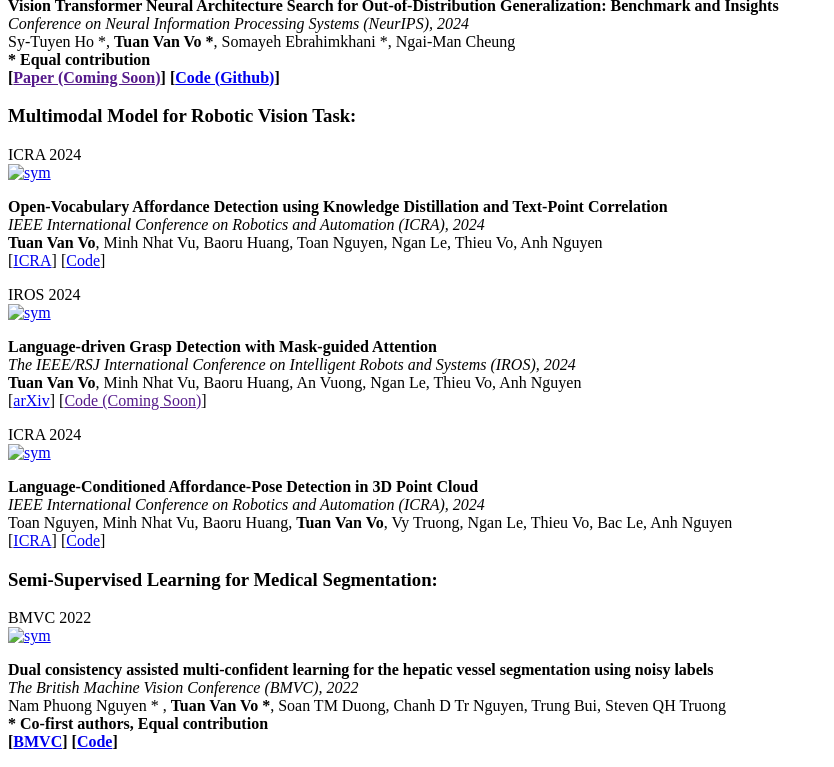
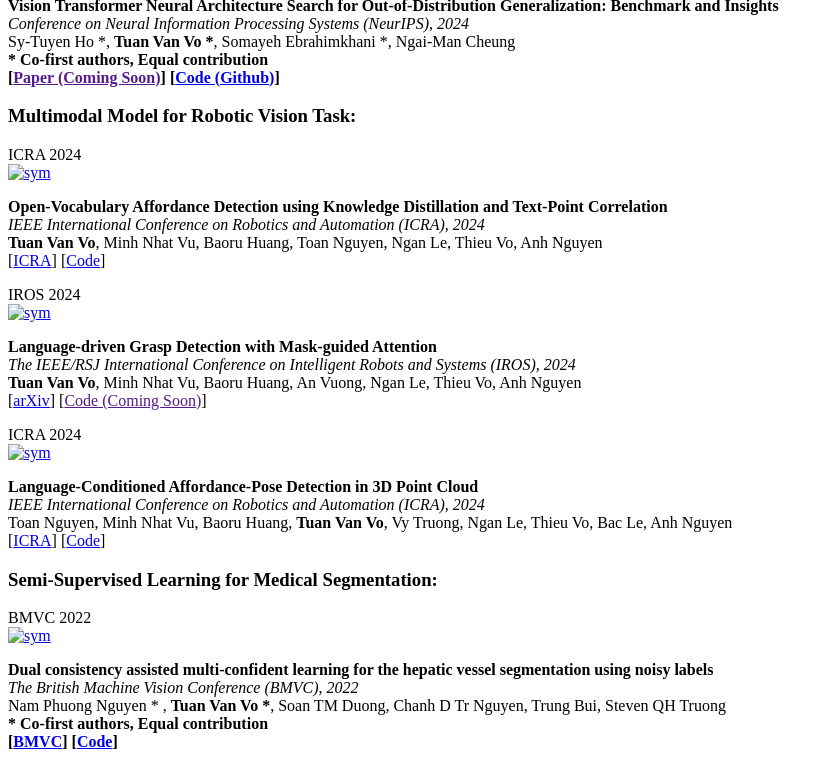
Before and after one commit to vovantuan1999a/tuanvovan, a Jekyll site: the page built from _pages/includes/pub.md, in a window 1280 px wide. Shown: the part 1493-2260 px from the top of the page, without its empty margins (0-834 px from the left). Built offline with Jekyll 4.4.1, drawn with Linux system fonts in a browser that asks for light colours; nearby versions of some CDN libraries; some web fonts are replaced; our own code applies the rules of GitHub Pages for plain Markdown files; a style sheet for code colours, icons or effects is not loaded.

Commit message:
update paper 11

```diff
--- a/_pages/includes/pub.md
+++ b/_pages/includes/pub.md
@@ -20,7 +20,7 @@
 <b>Vision Transformer Neural Architecture Search for Out-of-Distribution Generalization: Benchmark and Insights</b><br>
 <i>Conference on Neural Information Processing Systems (NeurIPS), 2024</i><br>
 Sy-Tuyen Ho *, <b>Tuan Van Vo *</b>, Somayeh Ebrahimkhani *, Ngai-Man Cheung <br>
-<b>* Equal contribution<br>
+<b>* Co-first authors, Equal contribution<br>
 [<a href="">Paper (Coming Soon)</a>]
 [<a href="https://github.com/vovantuan1999a/OoD-ViT-NAS">Code (Github)</a>]<br>
 <div style="text-align: justify">
```
